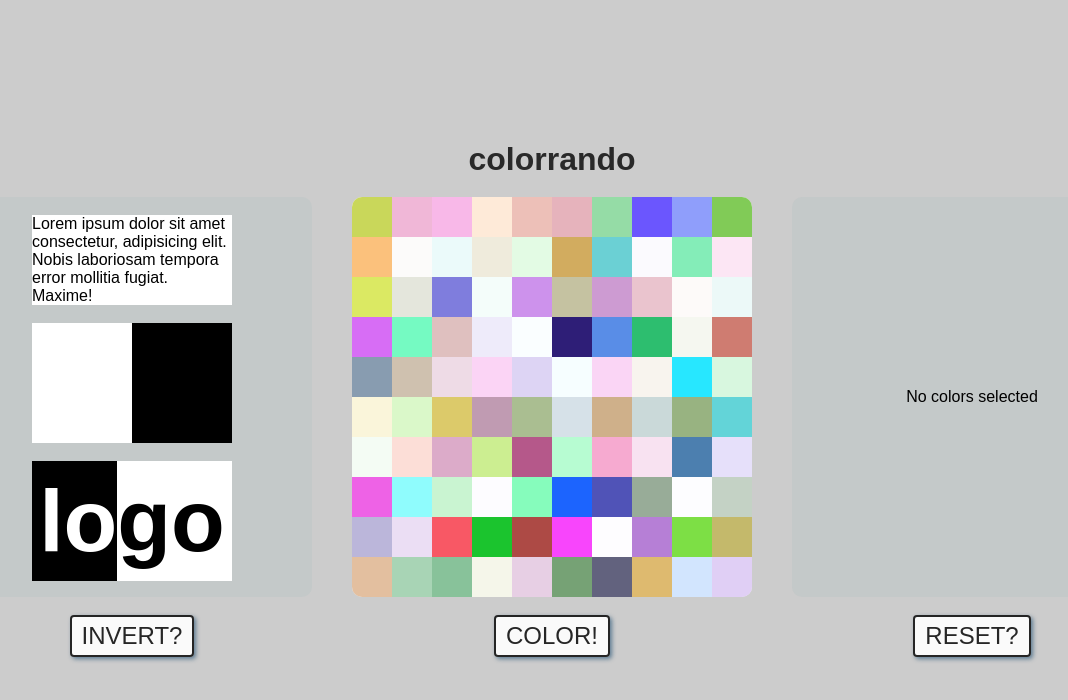
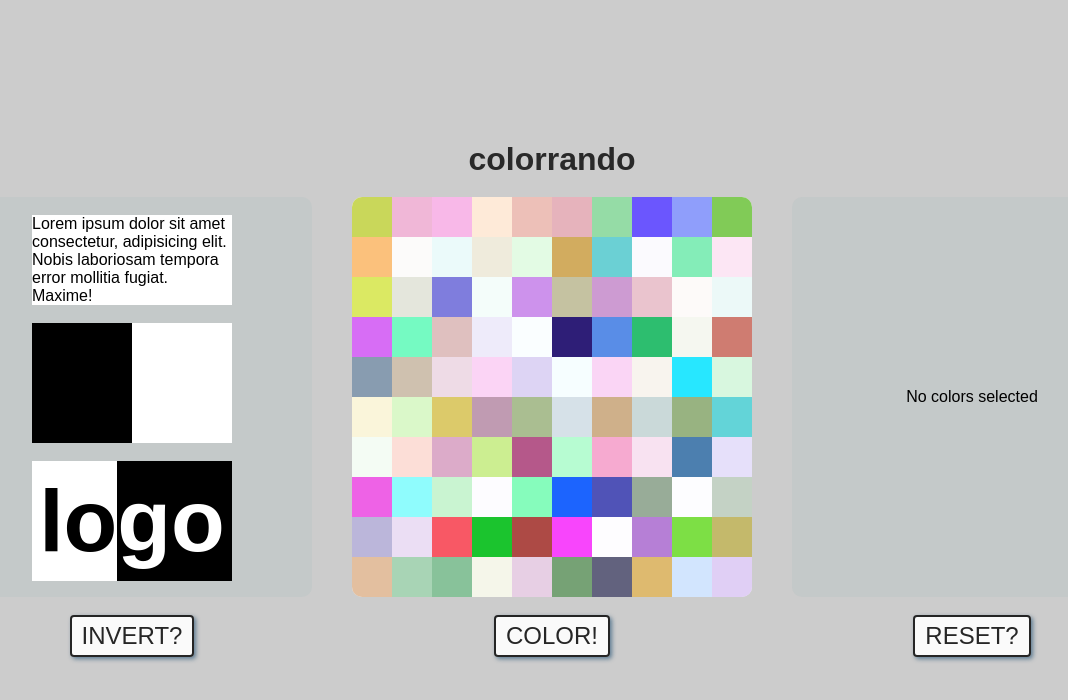
Before and after one commit to galustoff/colorrando, a Vue app: page / in a window 1280 px wide. Shown: the top 700 px of the page, without its empty margins (88-1156 px from the left). Built offline with nearby package versions, Linux system fonts and the light colour scheme.

Commit message:
sketches: black-white invertion

```diff
--- a/src/App.vue
+++ b/src/App.vue
@@ -1,9 +1,6 @@
 <template>
   <div class="app-container">
-    <app-sketches
-      :front-color="frontColor"
-      :back-color="backColor"
-    ></app-sketches>
+    <app-sketches></app-sketches>
     <app-frontage @pick-color="pickColor"></app-frontage>
     <app-dump :picked="pickedColor"></app-dump>
   </div>
@@ -17,9 +14,7 @@
   export default {
     data() {
       return {
-        pickedColor: '',
-        frontColor: 'rgba(0, 0, 0, 1)',
-        backColor: 'rgba(255, 255, 255, 1)'
+        pickedColor: ''
       }
     },
     components: {
--- a/src/components/AppSketches/AppSketches.vue
+++ b/src/components/AppSketches/AppSketches.vue
@@ -15,17 +15,11 @@
         buttonSet: {
           text: 'INVERT?',
           event: 'invertColors'
+        },
+        sketchColors: {
+          first: 'rgba(0, 0, 0, 1)',
+          second: 'rgba(255, 255, 255, 1)'
         }
-      }
-    },
-    props: {
-      frontColor: String,
-      backColor: String
-    },
-    provide() {
-      return {
-        frontColor: this.frontColor,
-        backColor: this.backColor
       }
     },
     components: {
@@ -34,7 +28,15 @@
     },
     methods: {
       invertColors() {
-        console.log('invert sketches...')
+        const tempColor = this.sketchColors.first
+
+        this.sketchColors.first = this.sketchColors.second
+        this.sketchColors.second = tempColor
+      }
+    },
+    provide() {
+      return {
+        sketchColors: this.sketchColors
       }
     }
   }
--- a/src/components/AppSketches/sketches/SketchLogo.vue
+++ b/src/components/AppSketches/sketches/SketchLogo.vue
@@ -11,16 +11,18 @@
 
 <script>
   export default {
-    inject: ['frontColor', 'backColor'],
-    data() {
-      return {
-        leftHalfStyle: {
-          color: this.backColor,
-          backgroundColor: this.frontColor
-        },
-        rightHalfStyle: {
-          color: this.frontColor,
-          backgroundColor: this.backColor
+    inject: ['sketchColors'],
+    computed: {
+      rightHalfStyle() {
+        return {
+          color: this.sketchColors.second,
+          backgroundColor: this.sketchColors.first
+        }
+      },
+      leftHalfStyle() {
+        return {
+          color: this.sketchColors.first,
+          backgroundColor: this.sketchColors.second
         }
       }
     }
--- a/src/components/AppSketches/sketches/SketchSplitted.vue
+++ b/src/components/AppSketches/sketches/SketchSplitted.vue
@@ -7,14 +7,17 @@
 
 <script>
   export default {
-    inject: ['frontColor', 'backColor'],
-    data() {
-      return {
-        leftHalfStyle: {
-          backgroundColor: this.backColor
-        },
-        rightHalfStyle: {
-          backgroundColor: this.frontColor
+    inject: ['sketchColors'],
+
+    computed: {
+      rightHalfStyle() {
+        return {
+          backgroundColor: this.sketchColors.second
+        }
+      },
+      leftHalfStyle() {
+        return {
+          backgroundColor: this.sketchColors.first
         }
       }
     }
--- a/src/components/AppSketches/sketches/SketchText.vue
+++ b/src/components/AppSketches/sketches/SketchText.vue
@@ -7,12 +7,21 @@
 
 <script>
   export default {
-    inject: ['frontColor', 'backColor'],
-    data() {
-      return {
-        style: {
-          color: this.frontColor,
-          backgroundColor: this.backColor,
+    inject: ['sketchColors'],
+    // data() {
+    //   return {
+    //     style: {
+    //       color: this.colors.first,
+    //       backgroundColor: this.colors.second,
+    //       fontFamily: 'sans-serif'
+    //     }
+    //   }
+    // },
+    computed: {
+      style() {
+        return {
+          color: this.sketchColors.first,
+          backgroundColor: this.sketchColors.second,
           fontFamily: 'sans-serif'
         }
       }
```
